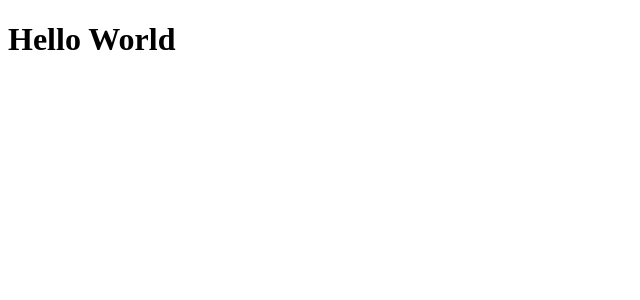
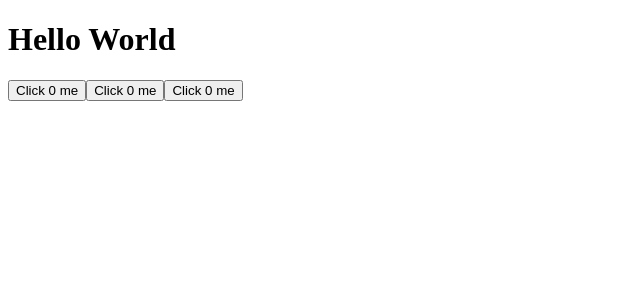
Before and after one commit to firozwebdev/ReactCourseSU, a React (Vite) app in the folder reactCourse/rnext/: page / in a window 1280 px wide. Shown: the top 300 px of the page, without its empty margins (0-640 px from the left). Built offline with nearby package versions, Linux system fonts and the light colour scheme.

Commit message:
file added

```diff
--- a/reactCourse/rnext/src/App.jsx
+++ b/reactCourse/rnext/src/App.jsx
@@ -1,8 +1,13 @@
-//1.6.P1
+import MyButton from "./components/MyButton";
+
+//1.8.P1
 function App() {
   return (
     <div>
       <h1>Hello World</h1>
+      <MyButton />
+      <MyButton />
+      <MyButton />
     </div>
   );
 }
--- /dev/null
+++ b/reactCourse/rnext/src/components/MyButton.jsx
@@ -0,0 +1,14 @@
+import { useState } from "react";
+function MyButton() {
+    const [count,setCount] = useState(0)
+    function handleClick() {
+      setCount(count + 1)
+    }
+
+    return (
+      <button onClick={handleClick}>
+        Click {count } me
+      </button>
+    );
+  }
+export default MyButton;
```
Also changed, not shown: reactCourse/rnext/src/components/Gallery.jsx (+6 -11 lines), reactCourse/rnext/src/components/Test.jsx (deleted, +0 -17 lines), reactCourse/rnext/src/components/Test2.jsx (deleted, +0 -12 lines).
